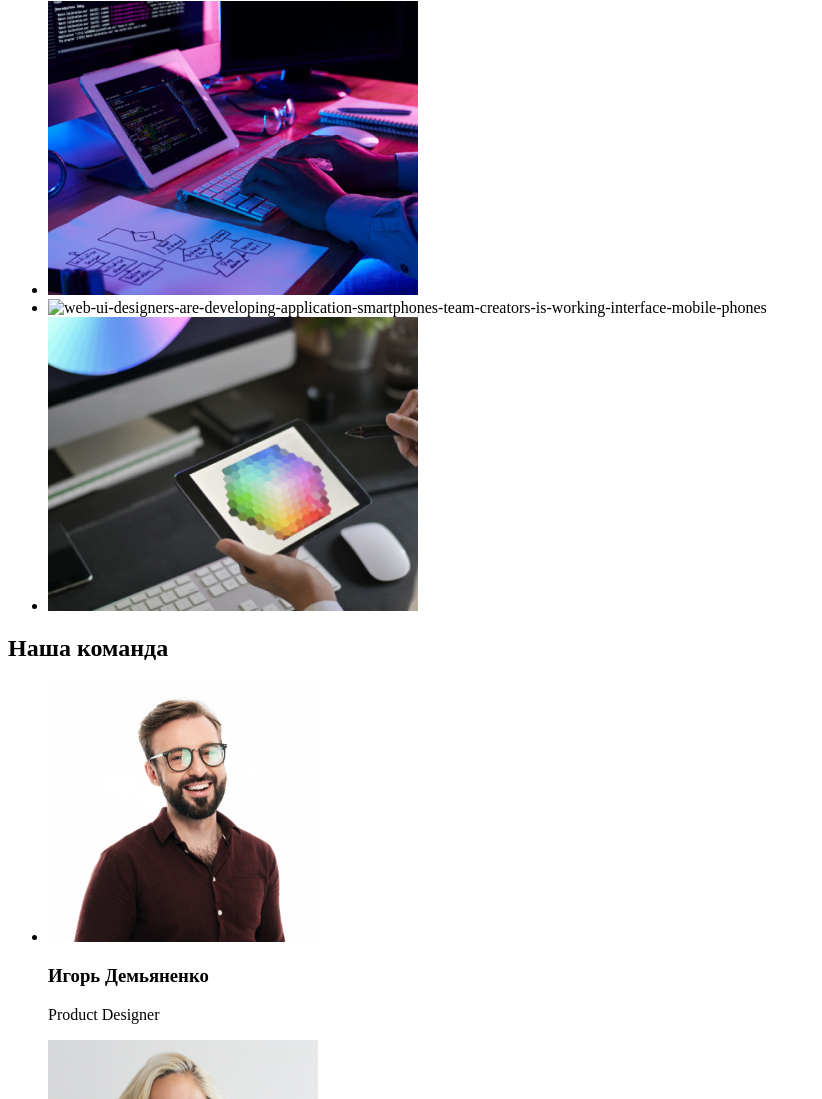
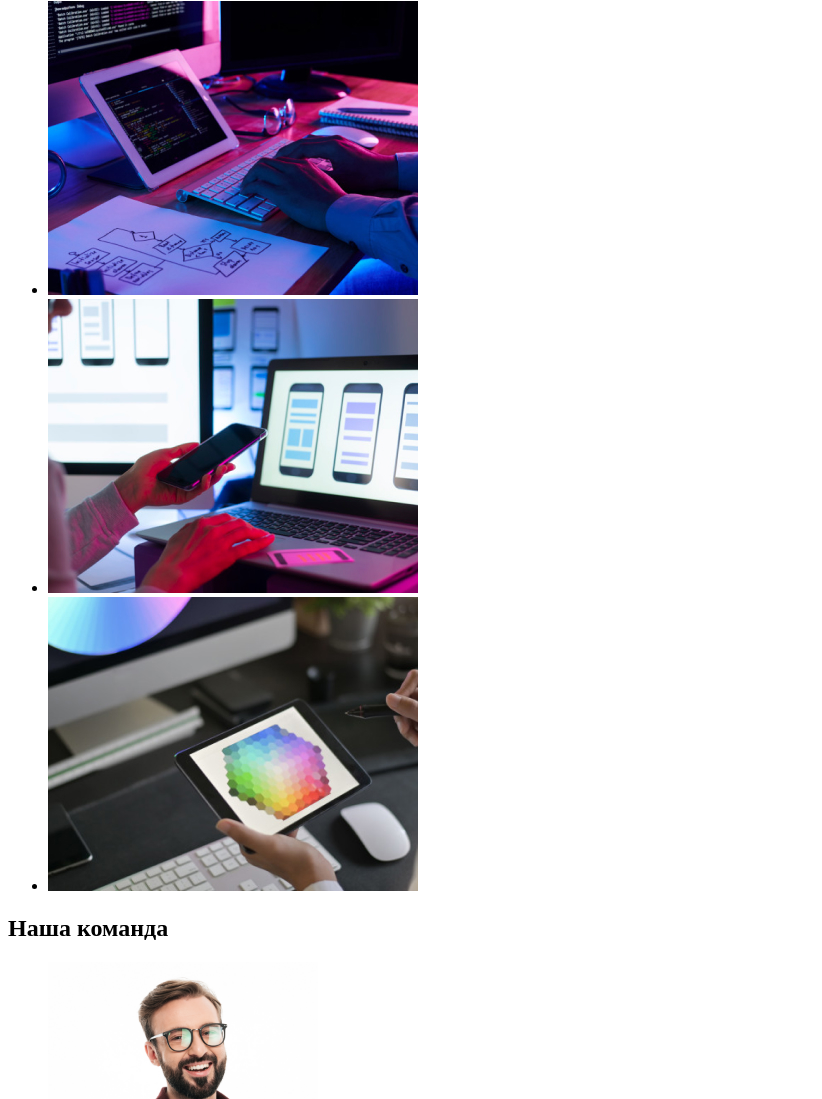
Before and after one commit to NataliiaVlasenko/goit-markup-hw-01, a plain HTML site: page index.html in a window 1280 px wide. Shown: the part 611-1710 px from the top of the page, without its empty margins (0-822 px from the left). Drawn offline with Linux system fonts and the light colour scheme; the site is published under a folder, as on GitHub Pages, so addresses that start at the root find nothing.

Commit message:
Update index.html

```diff
--- a/index.html
+++ b/index.html
@@ -49,9 +49,9 @@
             <h2>Чем мы занимаемся</h2>
 
             <ul>
-                <li><img src="./images/img1.jpg" alt="close-up-image-programer-working-his-desk-office" width="370px" height="294px"></li>
-                <li><img src="/images/img2.jpg" alt="web-ui-designers-are-developing-application-smartphones-team-creators-is-working-interface-mobile-phones"width="370px" height="294px"></li>
-                <li><img src="./images/img3.jpg" alt="creative-artist-web-design-with-working-colour-selection-graphic-tablet" width="370px" height="294px"></li>
+                <li><img src="./images/img1.jpg" alt="close-up-image-programer-working-his-desk-office" width="370" height="294"></li>
+                <li><img src="./images/img2.jpg" alt="web-ui-designers-are-developing-application-smartphones-team-creators-is-working-interface-mobile-phones" width="370" height="294"></li>
+                <li><img src="./images/img3.jpg" alt="creative-artist-web-design-with-working-colour-selection-graphic-tablet" width="370" height="294"></li>
             </ul>
         </section>
         <section>
```
